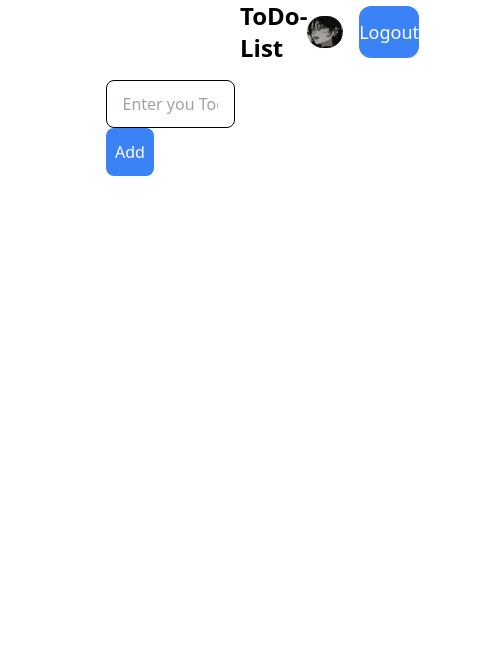
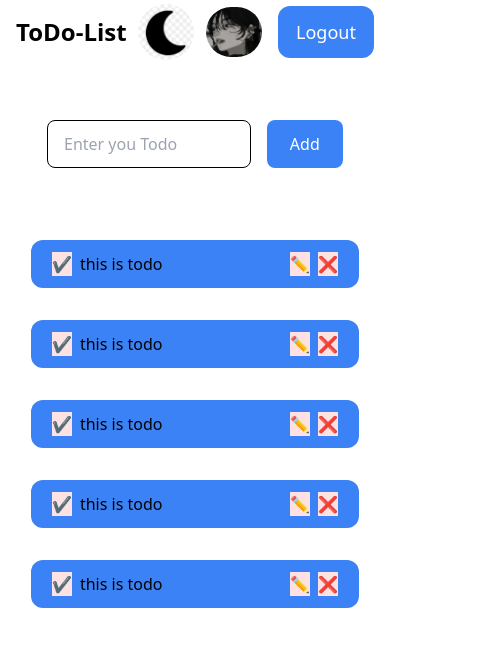
Before and after one commit to Dheerajydv/TO-DO-APP, a React (Vite) app in the folder frontend/: page / in a window 390 px wide. Shown: the top 646 px of the page, 480 px wide, since content can reach past the window. Built offline with nearby package versions, Linux system fonts and the light colour scheme.

Commit message:
theming changes and responsive making

```diff
--- a/frontend/src/components/EntryBox.jsx
+++ b/frontend/src/components/EntryBox.jsx
@@ -9,7 +9,7 @@ export default function EntryBox() {
     console.log(todo);
   };
   return (
-    <div className="h-32 w-2/4">
+    <div className="h-32 flex justify-center items-center w-4/5 sm:w-9/12 lg:w-3/5 xl:w-2/4">
       <input
         type="text"
         name="todo"
--- a/frontend/src/components/Navbar.jsx
+++ b/frontend/src/components/Navbar.jsx
@@ -16,8 +16,8 @@ export default function Navbar() {
     <div
       className={
         theme === "dark"
-          ? `h-16 w-full flex items-center justify-between px-60 bg-black text-white`
-          : `h-16 w-full flex items-center justify-between px-60`
+          ? `h-16 w-full flex items-center justify-between px-4 bg-black text-white`
+          : `h-16 w-full flex items-center justify-between px-4`
       }
     >
       <h1 className="font-extrabold text-2xl">ToDo-List</h1>
--- a/frontend/src/components/Todo.jsx
+++ b/frontend/src/components/Todo.jsx
@@ -1,5 +1,35 @@
 import React from "react";
 
-export default function Todo() {
-  return <div>Todo</div>;
+export default function Todo(props) {
+  const handleComplete = () => {
+    console.log("completed");
+  };
+  const handleEdit = () => {
+    console.log("edit");
+  };
+  const handleDelete = () => {
+    console.log("Delete");
+  };
+  return (
+    <div className="bg-blue-500 hover:bg-blue-700 rounded-xl flex justify-around items-center min-h-12 w-11/12 my-4 ">
+      <div className="w-3/5 flex items-center gap-2 ">
+        <button
+          name="completedBtn"
+          onClick={handleComplete}
+          className="bg-red-100  h-2/5 "
+        >
+          ✔
+        </button>
+        <p className="truncate">{props.todo}</p>
+      </div>
+      <div className="h-2/5 flex justify-between items-center gap-2">
+        <button name="editBtn" onClick={handleEdit} className="bg-red-100 ">
+          ✏
+        </button>
+        <button name="deleteBtn" onClick={handleDelete} className="bg-red-100 ">
+          ❌
+        </button>
+      </div>
+    </div>
+  );
 }
--- /dev/null
+++ b/frontend/src/components/TodoBox.jsx
@@ -0,0 +1,14 @@
+import React from "react";
+import Todo from "./Todo";
+
+export default function TodoBox() {
+  return (
+    <div className="w-11/12 flex flex-col justify-start items-center sm:w-4/5 lg:w-2/3 xl:w-2/4">
+      <Todo todo={"this is todo"} />
+      <Todo todo={"this is todo"} />
+      <Todo todo={"this is todo"} />
+      <Todo todo={"this is todo"} />
+      <Todo todo={"this is todo"} />
+    </div>
+  );
+}
--- a/frontend/src/pages/Home.jsx
+++ b/frontend/src/pages/Home.jsx
@@ -2,6 +2,7 @@ import React, { useContext, useState } from "react";
 import Navbar from "../components/Navbar";
 import EntryBox from "../components/EntryBox";
 import { ThemeContext } from "../contexts/ThemeContext";
+import TodoBox from "../components/TodoBox";
 
 export default function Home() {
   const { theme } = useContext(ThemeContext);
@@ -15,8 +16,11 @@ export default function Home() {
       }
     >
       <Navbar />
-      <div className="flex my-4 justify-center">
+      <div className="flex mt-4  w-screen items-center justify-center">
         <EntryBox />
+      </div>
+      <div className="flex min-h-screen my-4 w-screen flex-col items-center justify-start">
+        <TodoBox />
       </div>
     </div>
   );
--- a/frontend/src/pages/Login.jsx
+++ b/frontend/src/pages/Login.jsx
@@ -20,10 +20,10 @@ export default function Login() {
         className={
           theme === "dark"
             ? "h-screen w-screen flex justify-center items-center bg-black text-white"
-            : "h-screen w-screen flex justify-center items-center"
+            : "h-screen w-screen  flex justify-center items-center"
         }
       >
-        <form className="border shadow-xl rounded-xl h-4/5 w-2/6 flex flex-col justify-center items-center gap-8">
+        <form className="border shadow-xl rounded-xl h-full w-full flex flex-col justify-center items-center gap-8 sm:w-10/12 sm:h-5/6 md:w-3/4 md:h-4/5 lg:w-3/5 lg:h-4/5 xl:w-4/12 xl:h-4/5">
           <h1 className="font-extrabold text-2xl">Login</h1>
           <input
             type="text"
--- a/frontend/src/pages/Signup.jsx
+++ b/frontend/src/pages/Signup.jsx
@@ -26,7 +26,7 @@ export default function Signup() {
             : "h-screen w-screen flex justify-center items-center "
         }
       >
-        <form className="shadow-2xl border rounded-xl  h-4/5 w-2/6 flex flex-col justify-center items-center gap-8">
+        <form className="shadow-2xl border rounded-xl h-full w-full flex flex-col justify-center items-center gap-8 sm:w-10/12 sm:h-5/6 md:w-3/4 md:h-4/5 lg:w-3/5 lg:h-4/5 xl:w-4/12 xl:h-4/5">
           <h1 className="font-extrabold text-2xl">Signup</h1>
           <input
             type="text"
```
